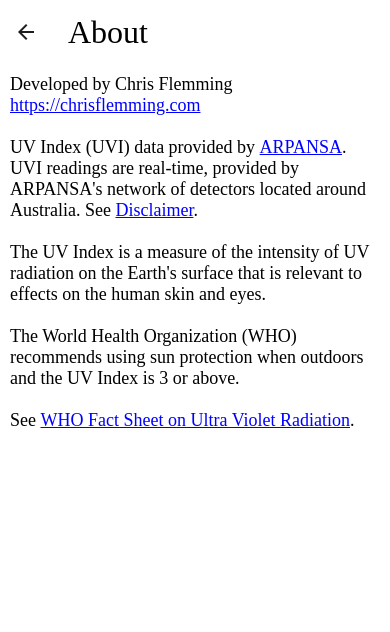
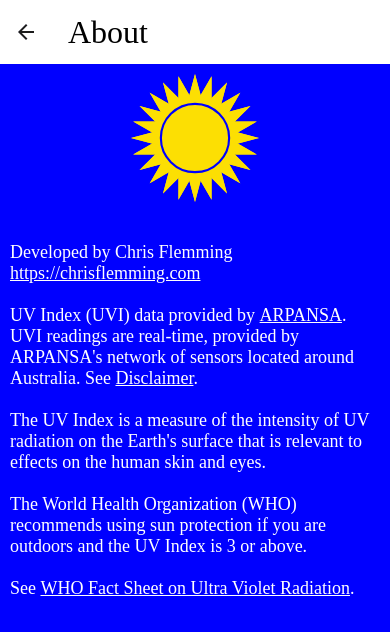
Before and after one commit to chrisflemming/CanberraUVApp, a React Native app: screen /About in a window 390 px wide. Shown: the top 632 px of the page. Built offline with nearby package versions, Linux system fonts and the light colour scheme.

Commit message:
Style About page. Various other tweaks.

```diff
--- a/screens/AboutScreen.tsx
+++ b/screens/AboutScreen.tsx
@@ -1,9 +1,29 @@
 import { NativeStackScreenProps } from "@react-navigation/native-stack";
 import { RootStackParamList } from "../App";
-import { StyleSheet, Text, View, Linking } from "react-native";
+import { StyleSheet, Text, View, Linking, ScrollView } from "react-native";
+import Svg, {Circle, G, Path, Rect, Use} from 'react-native-svg';
 
 
 type Props = NativeStackScreenProps<RootStackParamList, 'About'>;
+
+const sunImage =
+    <Svg width="128" height="128" viewBox="-30 -30 60 60" fill="#fcdf03">
+        <Rect x="-30" y="-30" width="60" height="60" fill="blue" />
+        <G id="x">
+            <G id="y">
+                <Path id="z" d="m8,0-8,30-8-30 8-30" />
+                <Use xlinkHref="#z" transform="rotate(15)" />
+                <Use xlinkHref="#z" transform="rotate(30)" />
+                <Use xlinkHref="#z" transform="rotate(45)" />
+            </G>
+            <Use xlinkHref="#y" transform="rotate(60)" />
+            <Use xlinkHref="#y" transform="rotate(120)" />
+            <Use xlinkHref="#y" transform="rotate(180)" />
+            <Use xlinkHref="#y" transform="rotate(240)" />
+            <Use xlinkHref="#y" transform="rotate(300)" />
+        </G>
+        <Circle stroke="blue" strokeWidth="1" r="16" />
+    </Svg>
 
 const AboutScreen = ({ route, navigation }: Props) => {
     const handlePress = (url: string) => {
@@ -11,7 +31,10 @@ const AboutScreen = ({ route, navigation }: Props) => {
     };
 
     return (
-        <View style={styles.container}>
+        <ScrollView style={styles.container}>
+            <View style={{ flex: 1, alignItems: 'center', paddingBottom: 40 }}>
+                {sunImage}
+            </View>
             <Text style={styles.text}>
                 Developed by Chris Flemming
                 {"\n"}
@@ -23,7 +46,7 @@ const AboutScreen = ({ route, navigation }: Props) => {
                 <Text style={styles.link} onPress={() => handlePress('https://www.arpansa.gov.au/')}>
                 ARPANSA
                 </Text>
-                . UVI readings are real-time, provided by ARPANSA's network of detectors located around Australia.
+                . UVI readings are real-time, provided by ARPANSA's network of sensors located around Australia.
                 See&nbsp;
                 <Text style={styles.link} onPress={() => handlePress('https://www.arpansa.gov.au/our-services/monitoring/ultraviolet-radiation-monitoring/ultraviolet-radation-data-information#Disclaimer')}>
                 Disclaimer
@@ -31,22 +54,22 @@ const AboutScreen = ({ route, navigation }: Props) => {
                 {"\n\n"}
                 The UV Index is a measure of the intensity of UV radiation on the Earth's surface that is relevant to effects on the human skin and eyes.
                 {"\n\n"}
-                The World Health Organization (WHO) recommends using sun protection when outdoors and the UV Index is 3 or above.
+                The World Health Organization (WHO) recommends using sun protection if you are outdoors and the UV Index is 3 or above.
                 {"\n\n"}
                 See&nbsp;
                 <Text style={styles.link} onPress={() => handlePress('https://www.who.int/news-room/fact-sheets/detail/ultraviolet-radiation')}>
                     WHO Fact Sheet on Ultra Violet Radiation
                 </Text>.
             </Text>
-        </View>
+        </ScrollView>
     );
 }
 
 const styles = StyleSheet.create({
-    container: {backgroundColor: 'white', flex: 1, flexGrow: 1, padding: 10},
-    text: {fontSize: 18, fontFamily: 'InterVariable', color: 'black'},
+    container: {backgroundColor: 'blue', flex: 1, flexGrow: 1, padding: 10},
+    text: {fontSize: 18, fontFamily: 'InterVariable', color: 'white'},
     link: {
-        color: 'blue',
+        color: 'white',
         textDecorationLine: 'underline',
     }
   });
--- a/screens/MainScreen.tsx
+++ b/screens/MainScreen.tsx
@@ -77,12 +77,24 @@ const MainScreen = ({ route, navigation }: Props) => {
     }
   };
 
-  const getUvIndex = () => {
-    return uvData ? uvData.find((loc : any) => loc.id === location)?.index : "--";
+  const doGetUVIndex = () => {
+    let uvIndex = uvData ? uvData.find((loc : any) => loc.id === location)?.index : null;
+
+    if (uvIndex === null || uvIndex === undefined) return null;
+    return uvIndex;
+  }
+
+  const getUvIndexForDisplay = () => {
+    let uvi = doGetUVIndex();
+    if (uvi === null) {
+      return "--";
+    } else {
+      return uvi;
+    }
   }
 
   const getBackgroundColor = () => {
-    let uvIndex = uvData ? uvData.find((loc : any) => loc.id === location)?.index : null;
+    let uvIndex = doGetUVIndex();
 
     if (uvIndex === null || uvIndex === undefined) return 'gray';
     if (uvIndex === 0) return 'black'
@@ -94,7 +106,9 @@ const MainScreen = ({ route, navigation }: Props) => {
   };
 
   const getBandName = () => {
-    let uvIndex = uvData ? uvData.find((loc : any) => loc.id === location)?.index : null;
+    if (uvData.length === 0) return "Loading...";
+
+    let uvIndex = doGetUVIndex();
 
     if (uvIndex === null || uvIndex === undefined) return "No data";
     if (uvIndex === 0) return 'Nil';
@@ -107,7 +121,7 @@ const MainScreen = ({ route, navigation }: Props) => {
 
   return (
     <View style={[{ flex: 1, flexGrow: 1, justifyContent: "center", backgroundColor: getBackgroundColor() }]}>
-      <Text adjustsFontSizeToFit={true} numberOfLines={1} style={styles.uvIndex}>{getUvIndex()}</Text>
+      <Text adjustsFontSizeToFit={true} numberOfLines={1} style={styles.uvIndex}>{getUvIndexForDisplay()}</Text>
       <Text adjustsFontSizeToFit={true} numberOfLines={1} style={styles.bandName}>{getBandName()}</Text>
     </View>
   );
--- a/screens/SettingsScreen.tsx
+++ b/screens/SettingsScreen.tsx
@@ -30,11 +30,11 @@ const SettingsScreen = ({ route, navigation }: Props) => {
   };
 
   return (
-    <GestureHandlerRootView style={{ flex: 1, backgroundColor: 'blue' }}>
+    <GestureHandlerRootView style={{ flex: 1, backgroundColor: 'blue', alignItems: 'center', paddingTop: 10 }}>
       <FlatList
         data={locationsListOptions}
         scrollEnabled={true}
-        contentContainerStyle={{backgroundColor: 'blue', alignItems: "center"}}
+        contentContainerStyle={{backgroundColor: 'blue', alignItems: "flex-start"}}
         renderItem={({ item }) => (
           <View>
             <TouchableOpacity onPress={() => saveLocation(item.code)}>
```
